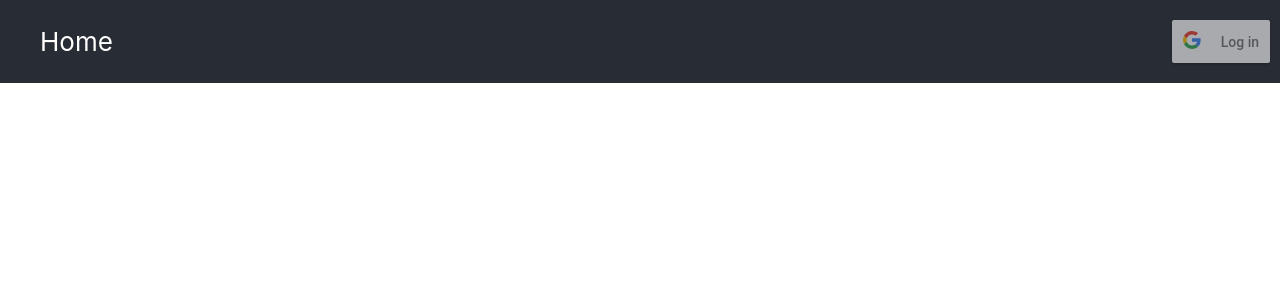
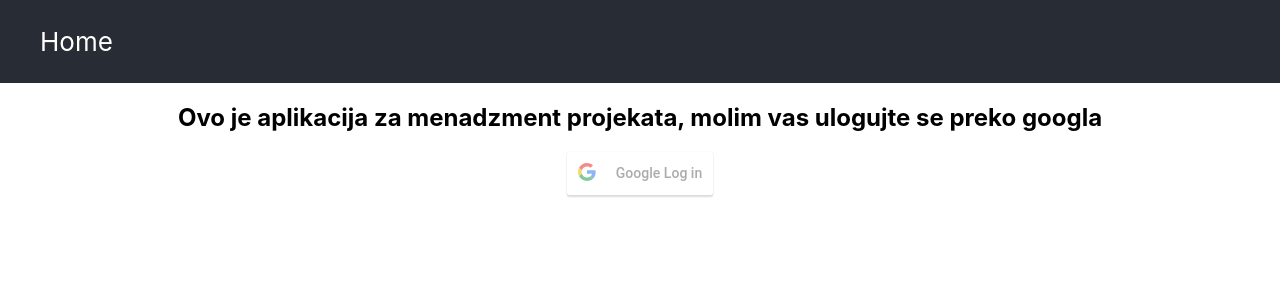
Before and after one commit to MilanSehovac/test-web, a React (Create React App) app: page / in a window 1280 px wide. Shown: the top 300 px of the page. Built offline with nearby package versions, Linux system fonts and the light colour scheme.

Commit message:
App.js
h2 za tekst, google login van headera

```diff
--- a/src/App.js
+++ b/src/App.js
@@ -8,6 +8,7 @@ function App() {
   };
   const handleLogin = (googleData) => {
     console.log(googleData);
+    alert("uspjesno ste se logovali");
   };
 
   return (
@@ -18,16 +19,21 @@ function App() {
             <a className="menu-a">Home</a>
           </li>
         </ul>
+      </header>
+
       <div className="login">
+        <h2>
+          Ovo je aplikacija za menadzment projekata, molim vas ulogujte se preko
+          googla
+        </h2>
         <GoogleLogin
           clientId={process.env.REACT_APP_GOOGLE_CLIENT_ID}
-            buttonText="Log in"
+          buttonText="Google Log in"
           onSuccess={handleLogin}
           onFailure={handleFailure}
           cookiePolicy={"single_host_origin"}
         ></GoogleLogin>
       </div>
-      </header>
     </div>
   );
 }
```
Lines whose indentation alone changed are shown as unchanged.
